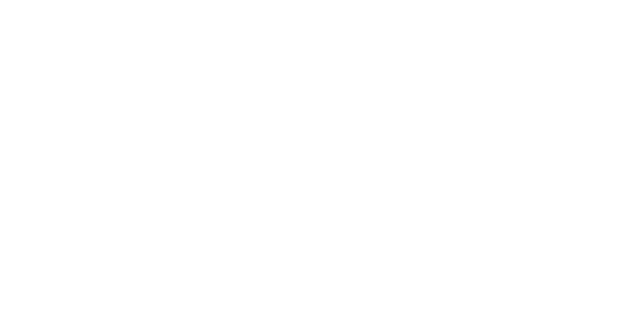
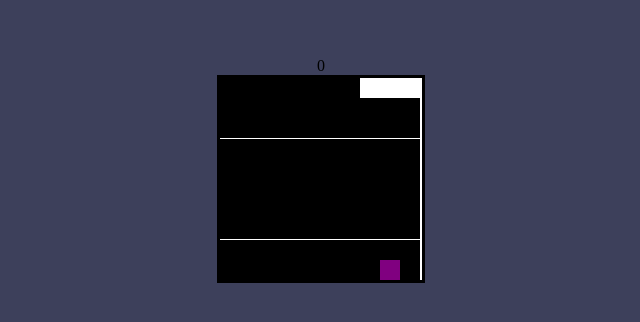
Before and after one commit to andraderaul/retro-games, a React (Create React App) app: page /snake in a window 1280 px wide. Shown: the part 230-552 px from the top of the page, without its empty margins (319-959 px from the left). Built offline with nearby package versions, Linux system fonts and the light colour scheme; the HTML template or start-up script is replaced by a standard one.

Commit message:
feat snake

```diff
--- a/src/helpers/MemoryGame/Utils.js
+++ b/src/helpers/Utils/Utils.js
@@ -156,3 +156,5 @@ export const connectFourWinningArrays = [
   [12, 19, 26, 33],
   [13, 20, 27, 34],
 ];
+
+export const snakeArray = Array.from(Array(100).keys());
--- a/src/pages/ConnectFour/ConnectFour.jsx
+++ b/src/pages/ConnectFour/ConnectFour.jsx
@@ -3,7 +3,7 @@ import React, { useState, useEffect } from "react";
 import {
   connectFourArray,
   connectFourWinningArrays,
-} from "../../helpers/MemoryGame/Utils";
+} from "../../helpers/Utils/Utils";
 import {
   Grid,
   Square,
--- a/src/pages/Home/Home.jsx
+++ b/src/pages/Home/Home.jsx
@@ -7,6 +7,7 @@ const Home = () => {
       <Link to="/memory-game">Memory Game</Link>
       <Link to="/whack-a-mole">Whack A Mole!</Link>
       <Link to="/connect-four">Connect Four</Link>
+      <Link to="/snake">Snake</Link>
     </div>
   );
 };
--- /dev/null
+++ b/src/pages/Snake/Snake.jsx
@@ -0,0 +1,98 @@
+import React, { useState, useEffect } from "react";
+import { Container, Grid, Square, Box } from "./Snake.style";
+
+import useInterval from "../../hook/useInterval";
+import { snakeArray } from "../../helpers/Utils/Utils";
+
+const Snake = () => {
+  const width = 10;
+  let speed = 0.9;
+
+  const getRandomPosition = () => Math.floor(Math.random() * snakeArray.length);
+
+  const [intervalTime, setIntervalTime] = useState(1000);
+  const [appleIndex, setAppleIndex] = useState(getRandomPosition());
+  const [currentSnake, setCurrentSnake] = useState([2, 1, 0]);
+  const [direction, setDirection] = useState(1);
+  const [score, setScore] = useState(0);
+  const [isRunning, setIsRunning] = useState(true);
+
+  const moveOutComes = () => {
+    if (
+      (currentSnake[0] + width >= width * width && direction === width) ||
+      (currentSnake[0] % width === width - 1 && direction === 1) ||
+      (currentSnake[0] % width === 0 && direction === -1) ||
+      (currentSnake[0] - width < 0 && direction === -width) ||
+      currentSnake.includes(currentSnake[0] + direction)
+    ) {
+      console.log("endgame");
+      setIsRunning(false);
+    }
+    let tail;
+    setCurrentSnake((prevSnake) => {
+      tail = prevSnake[prevSnake.length - 1];
+      return [
+        prevSnake[0] + direction,
+        ...prevSnake.slice(0, prevSnake.length - 1),
+      ];
+    });
+
+    if (currentSnake.includes(appleIndex)) {
+      setAppleIndex(getRandomPosition());
+      setCurrentSnake((prevSnake) => [...prevSnake, tail]);
+      setScore((oldScore) => oldScore + 1);
+      setIntervalTime((oldInterval) => oldInterval * speed);
+    }
+  };
+
+  useInterval(
+    () => {
+      moveOutComes();
+    },
+    isRunning ? intervalTime : null
+  );
+
+  useEffect(() => {
+    const control = (e) => {
+      if (e.keyCode === 39) {
+        setDirection(1);
+      } else if (e.keyCode === 38) {
+        setDirection(-width);
+      } else if (e.keyCode === 37) {
+        setDirection(-1);
+      } else if (e.keyCode === 40) {
+        setDirection(+width);
+      }
+    };
+    document.addEventListener("keydown", control);
+  }, [direction]);
+
+  return (
+    <Container>
+      {score}
+      {isRunning ? (
+        <Grid>
+          {snakeArray.map((snake, index) => {
+            return (
+              <Square>
+                <Box
+                  type={
+                    currentSnake.includes(index)
+                      ? "snake"
+                      : appleIndex === index
+                      ? "apple"
+                      : ""
+                  }
+                />
+              </Square>
+            );
+          })}
+        </Grid>
+      ) : (
+        <Grid>Game Over</Grid>
+      )}
+    </Container>
+  );
+};
+
+export default Snake;
--- /dev/null
+++ b/src/pages/Snake/Snake.style.js
@@ -0,0 +1,42 @@
+import styled from "styled-components";
+
+export const Container = styled.div`
+  background-color: #3d405b;
+  width: 100%;
+  min-height: 100vh;
+  display: flex;
+  flex-direction: column;
+  align-items: center;
+  justify-content: center;
+`;
+
+export const Grid = styled.div`
+  width: 208px;
+  height: 208px;
+  display: flex;
+  flex-wrap: wrap;
+  background-color: #fff;
+  border-style: solid;
+`;
+
+export const GameOver = styled.div`
+  width: 208px;
+  height: 208px;
+  display: flex;
+  justify-content: center;
+  align-items: center;
+  background-color: #fff;
+  border-style: solid;
+`;
+
+export const Square = styled.div`
+  width: 20px;
+  height: 20px;
+`;
+
+export const Box = styled.div`
+  height: 100%;
+  width: 100%;
+  background-color: ${({ type }) =>
+    type === "snake" ? "white" : type === "apple" ? "purple" : "black"};
+`;
--- /dev/null
+++ b/src/pages/Snake/index.js
@@ -0,0 +1 @@
+export { default } from "./Snake";
--- a/src/pages/WhackAMole/WhackAMole.jsx
+++ b/src/pages/WhackAMole/WhackAMole.jsx
@@ -12,7 +12,7 @@ import {
 
 import useInterval from "../../hook/useInterval";
 import mole from "../../assets/images/mole.png";
-import { positionsArray, displayNumber } from "../../helpers/MemoryGame/Utils";
+import { positionsArray, displayNumber } from "../../helpers/Utils/Utils";
 
 const WhackAMole = () => {
   const [result, setResult] = useState(0);
--- a/src/routes/index.js
+++ b/src/routes/index.js
@@ -5,6 +5,7 @@ import Home from "../pages/Home";
 import MemoryGame from "../pages/MemoryGame";
 import WhackAMole from "../pages/WhackAMole";
 import ConnectFour from "../pages/ConnectFour";
+import Snake from "../pages/Snake";
 
 const Routes = (props) => {
   return (
@@ -14,6 +15,7 @@ const Routes = (props) => {
         <Route path="/memory-game" component={MemoryGame} />
         <Route path="/whack-a-mole" component={WhackAMole} />
         <Route path="/connect-four" component={ConnectFour} />
+        <Route path="/snake" component={Snake} />
       </Switch>
     </BrowserRouter>
   );
```
Also changed, not shown: src/pages/MemoryGame/MemoryGame.page.jsx (+6 -2 lines).
